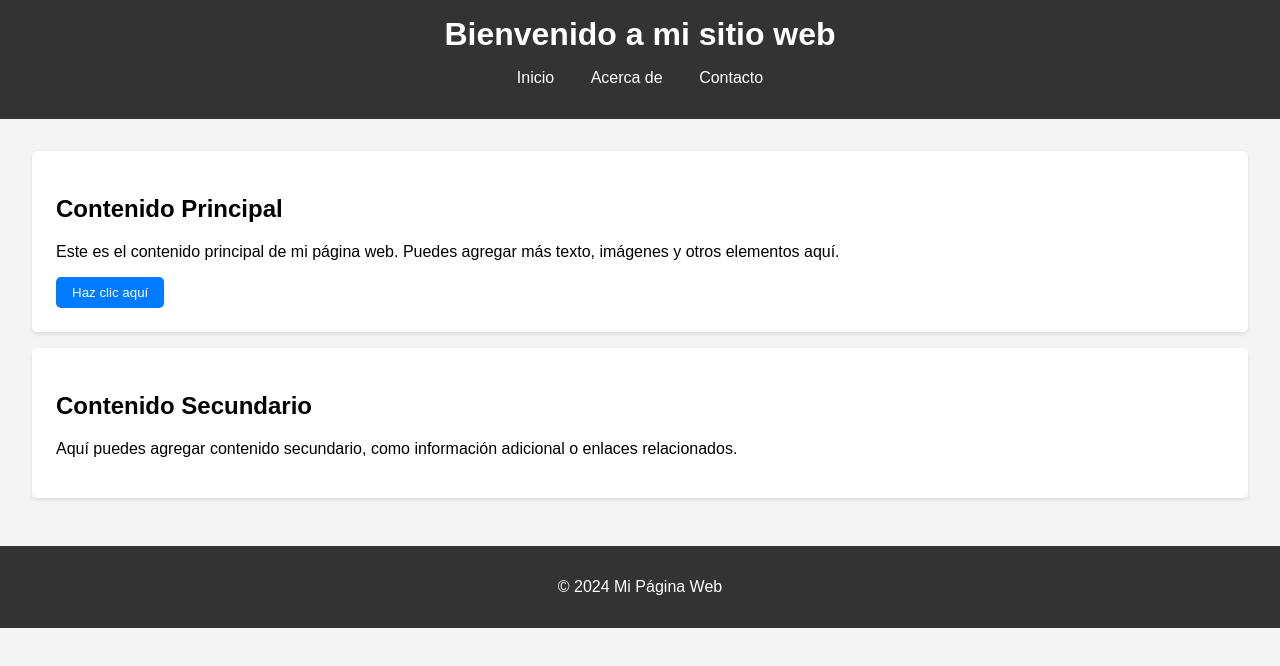
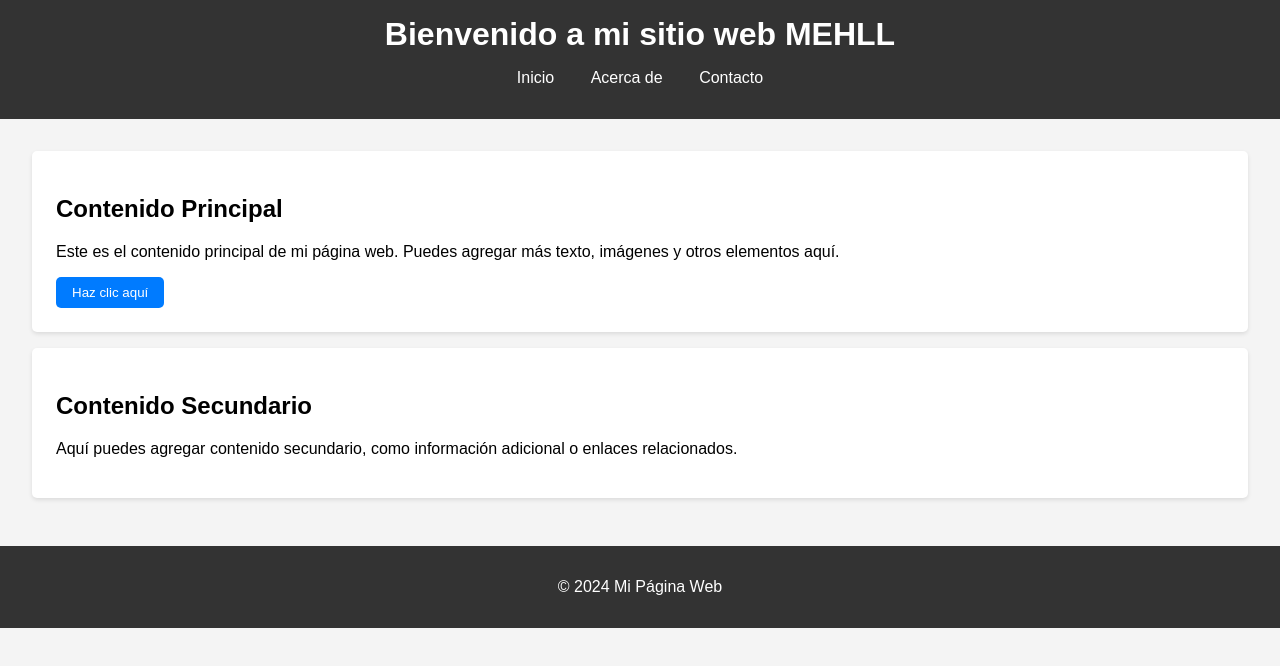
Before and after one commit to MiltonEduardoHernandez/Pipeline, a plain HTML site: page index.html in a window 1280 px wide. Drawn offline with Linux system fonts and the light colour scheme.

Commit message:
Pagina WEB

```diff
--- a/index.html
+++ b/index.html
@@ -8,7 +8,7 @@
 </head>
 <body>
     <header>
-        <h1>Bienvenido a mi sitio web</h1>
+        <h1>Bienvenido a mi sitio web MEHLL</h1>
         <nav>
             <ul>
                 <li><a href="#">Inicio</a></li>
```
